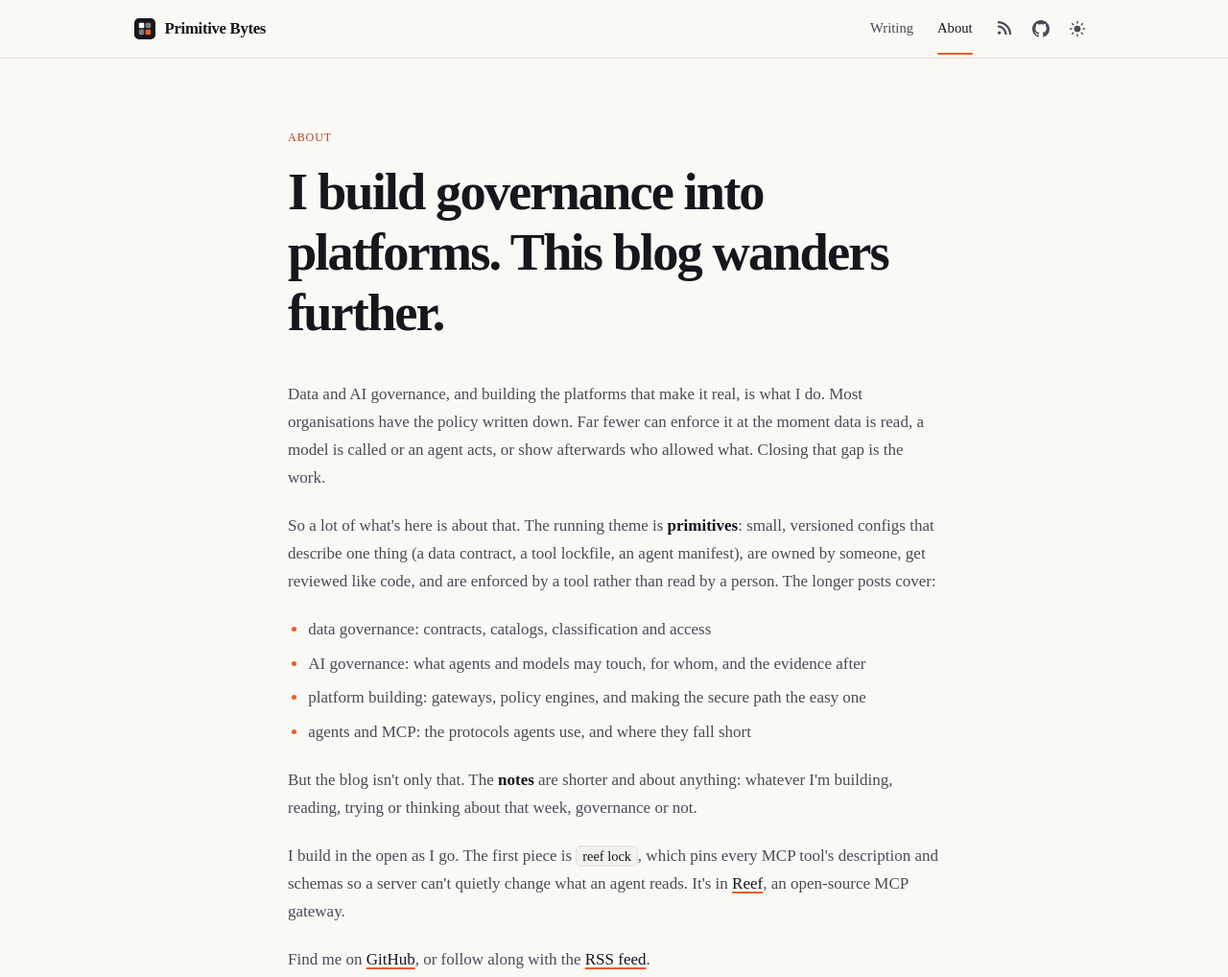
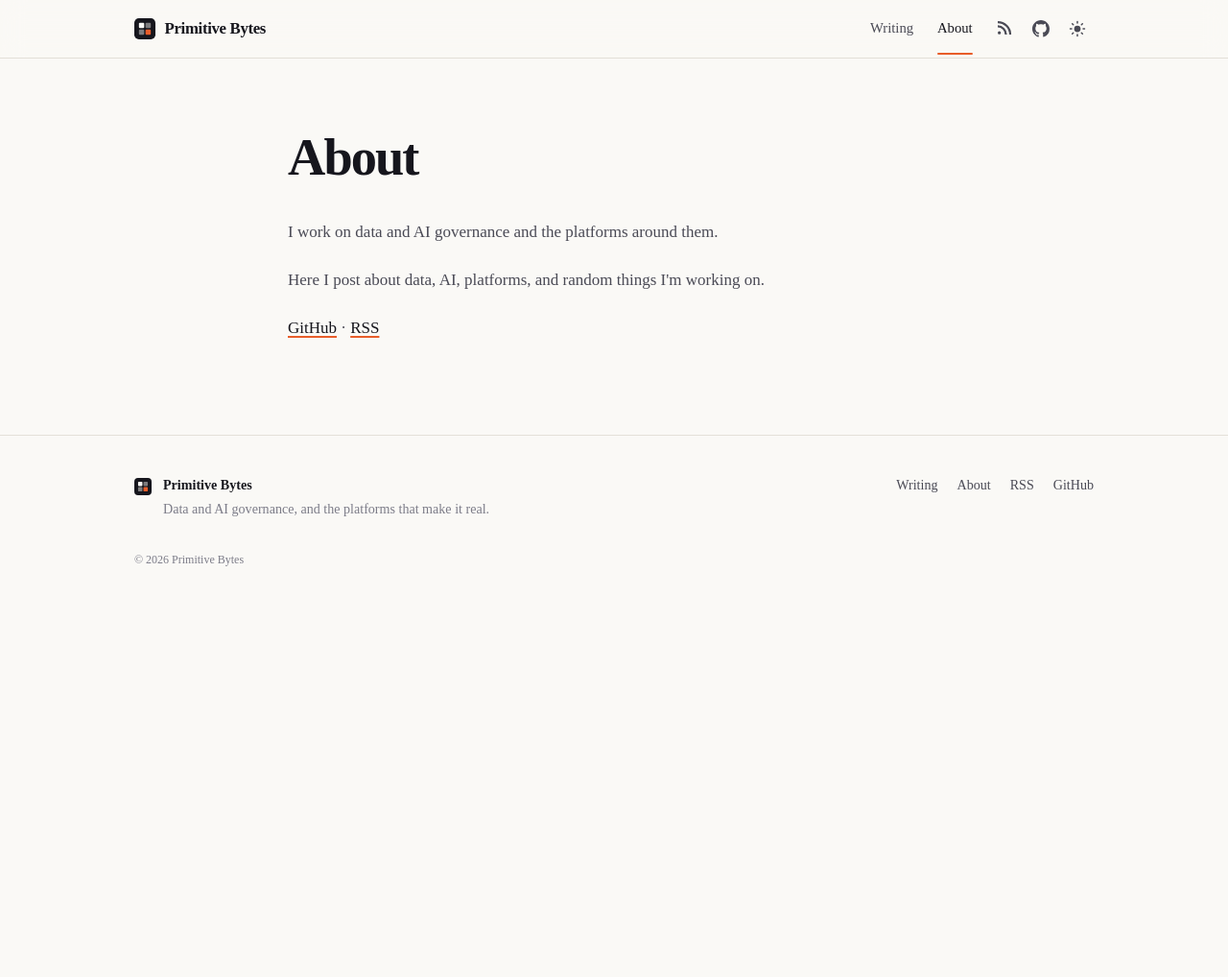
Before and after one commit to FatherBrian/primitive-bytes, an Astro site: page /primitive-bytes/about in a window 1280 px wide. Shown: the top 1018 px of the page at 96% size. After the commit the page ends 800 px from the top, so only its background shows below. Built offline with nearby package versions, Linux system fonts and the light colour scheme; Astro itself is replaced by a stand-in of ours.

Commit message:
About: keep it short
Co-Authored-By: Claude Opus 5.5 <noreply@anthropic.com>

```diff
--- a/src/pages/about.astro
+++ b/src/pages/about.astro
@@ -4,47 +4,17 @@ import Page from '../layouts/Page.astro';
 import { url } from '../url';
 ---
 
-<Page
-	title="About"
-	description="What Primitive Bytes is about: data and AI governance, and building the platforms that make it real."
->
+<Page title="About" description="Posts about data, AI, platforms, and random things I'm working on.">
 	<article class="wrap">
 		<header class="head">
 			<p class="eyebrow">About</p>
-			<h1>I build governance into platforms. This blog wanders further.</h1>
+			<h1>About</h1>
 		</header>
 		<div class="prose">
+			<p>I work on data and AI governance and the platforms around them.</p>
+			<p>Here I post about data, AI, platforms, and random things I'm working on.</p>
 			<p>
-				Data and AI governance, and building the platforms that make it real, is what I do. Most
-				organisations have the policy written down. Far fewer can enforce it at the moment data is
-				read, a model is called or an agent acts, or show afterwards who allowed what. Closing that
-				gap is the work.
-			</p>
-			<p>
-				So a lot of what's here is about that. The running theme is <strong>primitives</strong>:
-				small, versioned configs that describe one thing (a data contract, a tool lockfile, an
-				agent manifest), are owned by someone, get reviewed like code, and are enforced by a tool
-				rather than read by a person. The longer posts cover:
-			</p>
-			<ul>
-				<li>data governance: contracts, catalogs, classification and access</li>
-				<li>AI governance: what agents and models may touch, for whom, and the evidence after</li>
-				<li>platform building: gateways, policy engines, and making the secure path the easy one</li>
-				<li>agents and MCP: the protocols agents use, and where they fall short</li>
-			</ul>
-			<p>
-				But the blog isn't only that. The <strong>notes</strong> are shorter and about anything:
-				whatever I'm building, reading, trying or thinking about that week, governance or not.
-			</p>
-			<p>
-				I build in the open as I go. The first piece is <code>reef lock</code>, which pins every
-				MCP tool's description and schemas so a server can't quietly change what an agent reads.
-				It's in <a href="https://github.com/FatherBrian/trellis/tree/main/reef">Reef</a>, an
-				open-source MCP gateway.
-			</p>
-			<p>
-				Find me on <a href={GITHUB_URL}>GitHub</a>, or follow along with the
-				<a href={url('/rss.xml')}>RSS feed</a>.
+				<a href={GITHUB_URL}>GitHub</a> · <a href={url('/rss.xml')}>RSS</a>
 			</p>
 		</div>
 	</article>
@@ -53,11 +23,10 @@ import { url } from '../url';
 <style>
 	.head {
 		max-width: var(--measure);
-		margin: 4.5rem auto 2.5rem;
+		margin: 4.5rem auto 2rem;
 	}
 	.head .eyebrow {
-		margin: 0 0 1rem;
-		color: var(--accent-ink);
+		display: none;
 	}
 	@media (max-width: 640px) {
 		.head {
```
